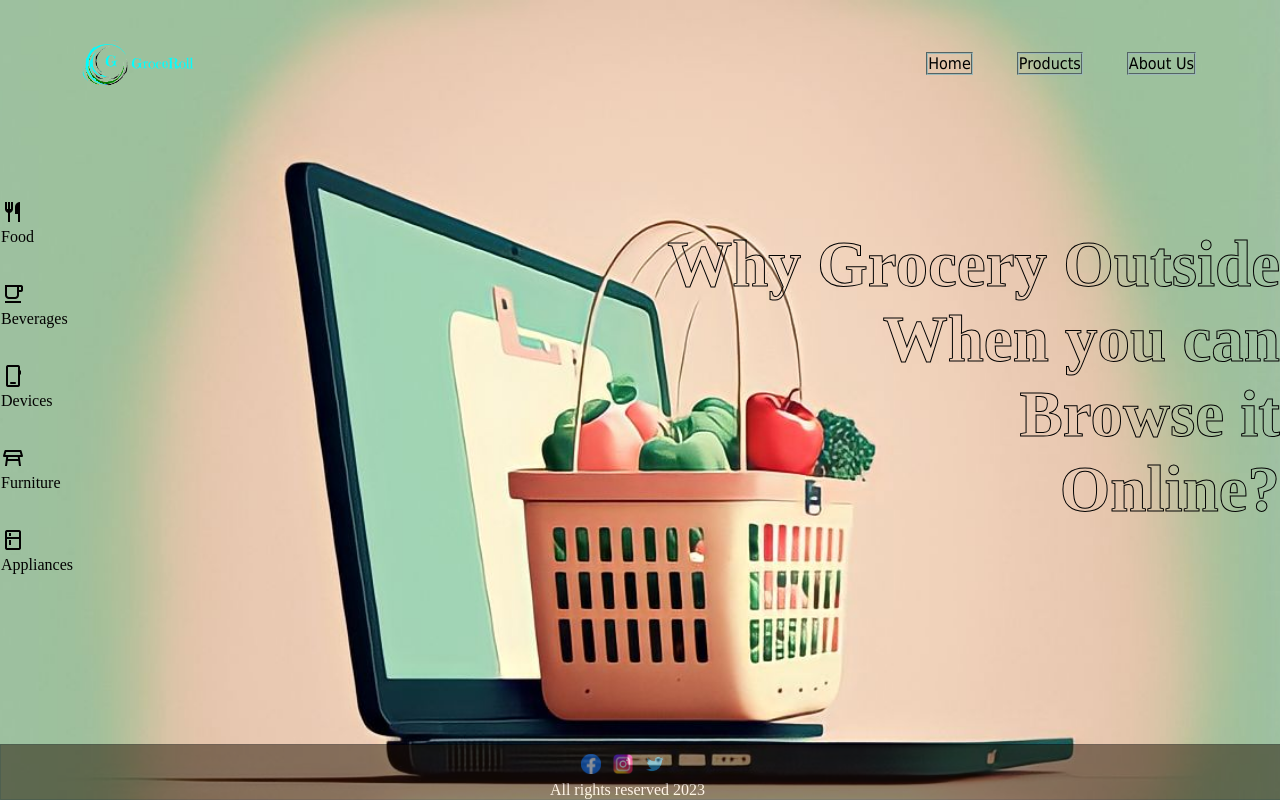
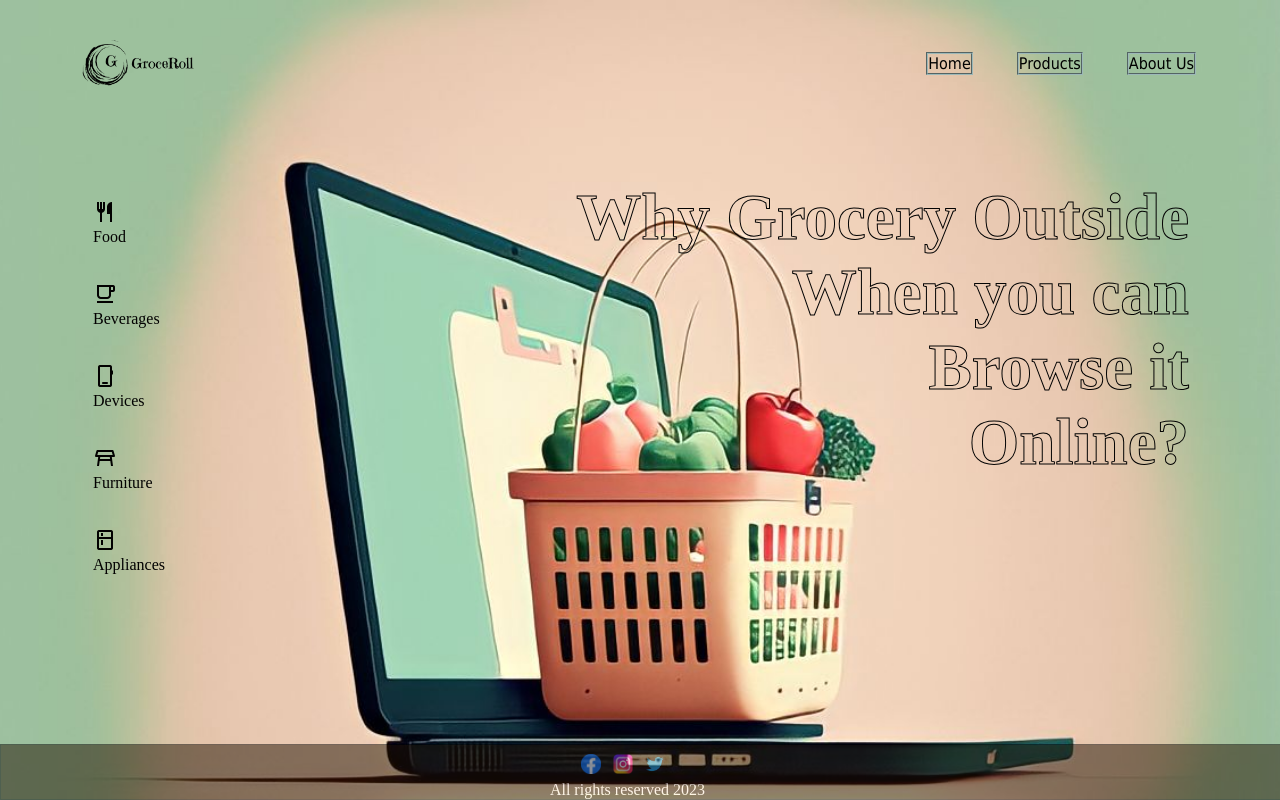
Before and after one commit to Activity-Due-Mar-25/Activity, a plain HTML site: page index.html in a window 1280 px wide. Drawn offline with nearby package versions, Linux system fonts and the light colour scheme; a web font is replaced by a local one.

Commit message:
Justify Contents

```diff
--- a/style.css
+++ b/style.css
@@ -63,7 +63,7 @@ nav ul li a{
 
 .logo{
     width: 13%;
-    filter:saturate(100);
+    filter: brightness(0);
 }
 
 .HomePage{
@@ -74,7 +74,8 @@ nav ul li a{
 
 .HomePage h1{
     position: absolute;
-    right: 0px;
+    top: 180px;
+    right: 91px;
     font-size: 65px;
     color: transparent;
     text-align: end;
@@ -85,7 +86,7 @@ nav ul li a{
 .Icons {
     position: absolute;
     font-family: serif;
-    left: 1px;
+    left: 93px;
     top: 200px;
 }
 
```
